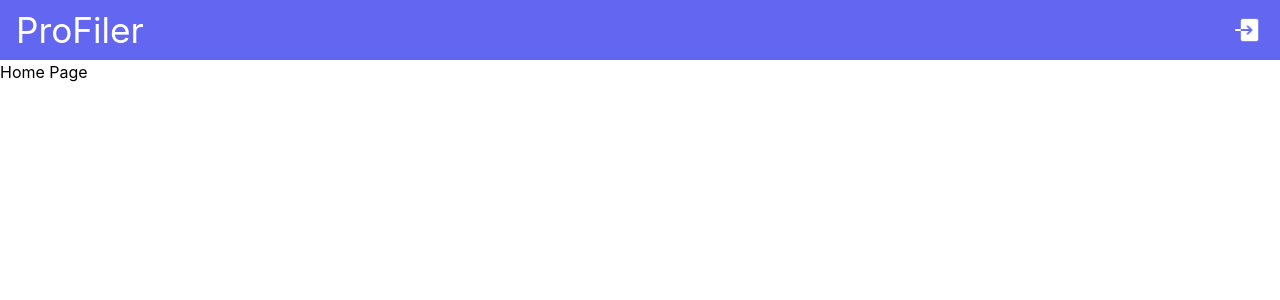
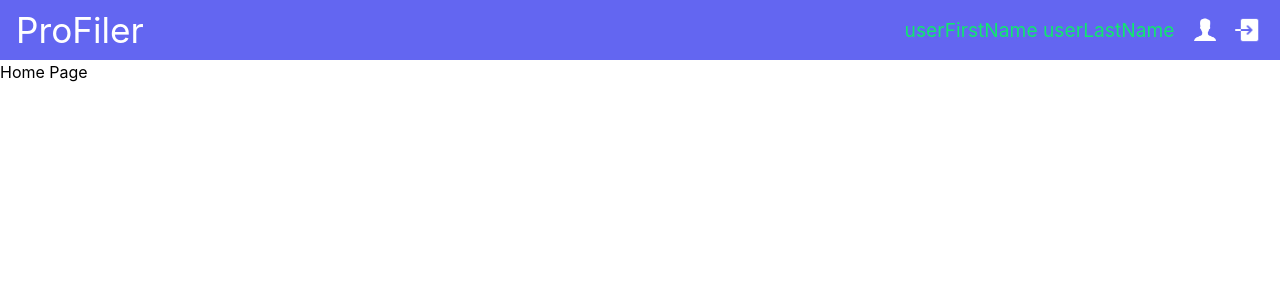
Before and after one commit to IhorAnDev/profiler-client, a React (Create React App) app: page / in a window 1280 px wide. Shown: the top 300 px of the page. Built offline with nearby package versions, Linux system fonts and the light colour scheme; sample sign-in values are in the browser's storage.

Commit message:
header login dropdown menu

```diff
--- a/src/App.js
+++ b/src/App.js
@@ -2,7 +2,7 @@ import './App.css';
 import React, { useEffect } from 'react';
 import {BrowserRouter as Router, Routes, Route} from "react-router-dom";
 import {browserHistory} from "./app/BrowserHistory";
-import Header from "./pages/header/Header";
+import Header from "./package/components/header/Header";
 
 export const App = React.memo(({children}) => {
 
--- a/src/app/AppRoutes.js
+++ b/src/app/AppRoutes.js
@@ -1,8 +1,8 @@
 import {lazy, Suspense} from "react";
-import {Loader} from "../package/components/Loader";
+import {Loader} from "../package/components/loader/Loader";
 import {Route, Routes} from "react-router-dom";
 import {PATH_NAMES as PATH_NAME, PATH_NAMES} from "../consts";
-import Header from "../pages/header/Header";
+import Header from "../package/components/header/Header";
 import MainPage from "../pages/main-page/MainPage";
 import ProtectedMainRoute from "./ProtectedRoute";
 import Home from "../pages/home/Home";
--- /dev/null
+++ b/src/package/components/header/Header.js
@@ -0,0 +1,73 @@
+import login from "../../../resources/image/login.png";
+import profile from "../../../resources/image/profile-user.png";
+import './header.scss'
+import {useDispatch, useSelector} from "react-redux";
+import {toggleForm} from "../../../pages/register/registerSlice";
+import {Navigate, useNavigate} from "react-router-dom";
+import {PATH_NAMES} from "../../../consts";
+import {setIsLogged} from "../../../pages/login/loginSlice";
+import React, {useState} from "react";
+
+const Header = () => {
+    const isLogged = useSelector(state => state.login.isLogged);
+    const userFirstName = useSelector(state => state.login.userFirstName);
+    const userLastName = useSelector(state => state.login.userLastName);
+    const [isDropdownOpen, setIsDropdownOpen] = useState(false);
+
+    const dispatch = useDispatch();
+    const navigate = useNavigate();
+
+    const handleLogoClick = () => {
+        if (isLogged) {
+            // Perform logout logic here
+            dispatch(setIsLogged(false));
+            localStorage.removeItem('token');
+        } else {
+            // Perform login logic here
+            dispatch(toggleForm());
+            navigate(PATH_NAMES.LOGIN);
+        }
+    }
+
+    function toggleDropdown() {
+        setIsDropdownOpen(!isDropdownOpen);
+    }
+
+    function handleProfileClick() {
+        toggleDropdown();
+    }
+
+    return (
+        <div className="header__container">
+            <div className="header__body">
+                <div className="header__title">ProFiler</div>
+                <div className="header__menu">
+                    {isLogged && (
+                        <div className="header__menu-user">
+                            <p> userFirstName userLastName</p>
+                        </div>
+                    )}
+                    {isLogged && (
+                        <div className="header__menu-profile">
+                            <img src={profile}
+                                 alt="profile-logo"
+                                 onClick={handleProfileClick}/>
+                            {isDropdownOpen && (
+                                <div className="dropdown__menu">
+                                    <div className="dropdown__menu-item">Home</div>
+                                    <div className="dropdown__menu-item">About</div>
+                                    <div className="dropdown__menu-item">Privet</div>
+                                </div>
+                            )}
+                        </div>
+                    )}
+                    <div className="header__menu-login">
+                        <img src={login} alt="login-logo" onClick={handleLogoClick}/>
+                    </div>
+                </div>
+            </div>
+        </div>
+    )
+}
+
+export default Header;
--- /dev/null
+++ b/src/package/components/header/header.scss
@@ -0,0 +1,61 @@
+.header {
+  &__body {
+    display: flex;
+    align-items: center;
+    justify-content: space-between;
+    width: 100%;
+    height: 60px;
+    background-color: #6366F1;
+  }
+
+  &__title {
+    color: #ffffff;
+    font-size: 2.2rem;
+    margin-left: 1rem;
+    cursor: pointer;
+  }
+
+  &__menu {
+    display: flex;
+    align-items: center;
+
+    &-user {
+      color: #10e86e;
+      font-size: 1.2rem;
+      margin: 0 1rem 0 0;
+    }
+
+    &-profile, &-login {
+      max-width: 1.8rem;
+      margin-right: 1rem;
+      cursor: pointer;
+    }
+
+    &-profile {
+      position: relative; /* Add relative positioning to the profile icon container */
+    }
+
+    .dropdown__menu {
+      position: absolute; /* Position the dropdown menu absolutely within the profile icon container */
+      top: 110%; /* Position the dropdown menu below the profile icon container */
+      left: -10%; /* Align the dropdown menu to the left edge of the profile icon container */
+      background-color: #ffffff;
+      box-shadow: 0px 4px 8px rgba(0, 0, 0, 0.1);
+      padding: 0.5rem 0;
+      min-width: 90px;
+      z-index: 1; /* Ensure the dropdown menu is above other elements */
+    }
+
+    .dropdown__menu-item {
+      padding: 0.5rem 1rem;
+      color: #333333;
+      font-size: 1rem;
+      cursor: pointer;
+      transition: background-color 0.2s;
+    }
+
+    .dropdown__menu-item:hover {
+      background-color: #f1f1f1;
+    }
+  }
+}
--- a/src/package/components/Loader.js
+++ b/src/package/components/loader/Loader.js
@@ -1,5 +1,5 @@
-import {LoaderWrap, SpinnerImg} from "./loader/styled";
-import spinner from "./loader/loader.svg";
+import {LoaderWrap, SpinnerImg} from "./styled";
+import spinner from "./loader.svg";
 
 export const Loader = ({isInner}) => {
     return (
--- a/src/pages/header/Header.js
+++ /dev/null
@@ -1,36 +0,0 @@
-import login from "../../resources/image/login.png";
-import './header.scss'
-import {useDispatch, useSelector} from "react-redux";
-import {toggleForm} from "../register/registerSlice";
-import {Navigate, useNavigate} from "react-router-dom";
-import {PATH_NAMES} from "../../consts";
-import {setIsLogged} from "../login/loginSlice";
-import React from "react";
-
-const Header = () => {
-
-    const dispatch = useDispatch();
-
-
-    const navigate = useNavigate();
-
-    const handleLogoClick = () => {
-        dispatch(toggleForm());
-        navigate(PATH_NAMES.LOGIN);
-        dispatch(setIsLogged(false));
-        localStorage.removeItem('token');
-    }
-
-    return (
-        <div className="header__container">
-            <div className="header__body">
-                <div className="header__title">ProFiler</div>
-                <div className="header__logo" onClick={handleLogoClick}>
-                    <img src={login} alt="logo"/>
-                </div>
-            </div>
-        </div>
-    )
-}
-
-export default Header;
--- a/src/pages/header/header.scss
+++ /dev/null
@@ -1,23 +0,0 @@
-.header {
-  &__body {
-    display: flex;
-    align-items: center;
-    justify-content: space-between;
-    width: 100%;
-    height: 60px;
-    background-color: #6366F1;
-  }
-
-  &__title {
-    color: #ffffff;
-    font-size: 2.2rem;
-    margin-left: 1rem;
-    cursor: pointer;
-  }
-
-  &__logo {
-    max-width: 1.8rem;
-    margin-right: 1rem;
-    cursor: pointer;
-  }
-}
--- a/src/pages/login/Login.js
+++ b/src/pages/login/Login.js
@@ -3,7 +3,7 @@ import {Link} from "react-router-dom";
 import {PATH_NAMES} from "../../consts";
 import {useNavigate} from "react-router-dom";
 import {useDispatch, useSelector} from "react-redux";
-import {Loader} from "../../package/components/Loader";
+import {Loader} from "../../package/components/loader/Loader";
 import {loginUser} from "./loginSlice";
 import {toggleForm} from "../register/registerSlice";
 
--- a/src/pages/login/loginSlice.js
+++ b/src/pages/login/loginSlice.js
@@ -8,6 +8,8 @@ const initialToken = localStorage.getItem('token') || '';
 const initialState = registerAdapter.getInitialState({
     isLogged: initialToken !== '',
     token: initialToken,
+    userFirstName: '',
+    userLastName: '',
     loginStatus: 'idle'
 });
 
@@ -34,6 +36,12 @@ export const loginSlice = createSlice({
         },
         setIsLogged: (state, action) => {
             state.isLogged = action.payload;
+        },
+        setUserFirstName: (state, action) => {
+            state.userFirstName = action.payload;
+        },
+        setUserLastName: (state, action) => {
+            state.userLastName = action.payload;
         }
     },
     extraReducers: (builder) => {
@@ -41,9 +49,11 @@ export const loginSlice = createSlice({
             .addCase(loginUser.pending, (state) => {
                 state.loginStatus = 'loading';
             })
-            .addCase(loginUser.fulfilled, (state) => {
+            .addCase(loginUser.fulfilled, (state, action) => {
                 state.loginStatus = 'idle';
                 state.isLogged = true;
+                state.userFirstName = action.payload.firstName;
+                state.userLastName = action.payload.lastName;
             })
             .addCase(loginUser.rejected, (state) => {
                 state.loginStatus = 'failed';
--- a/src/pages/register/Registration.js
+++ b/src/pages/register/Registration.js
@@ -4,7 +4,7 @@ import {PATH_NAMES} from "../../consts";
 import {useNavigate} from "react-router-dom";
 import {useDispatch, useSelector} from "react-redux";
 import {registerUser} from "./registerSlice";
-import {Loader} from "../../package/components/Loader";
+import {Loader} from "../../package/components/loader/Loader";
 import {toggleForm} from "./registerSlice";
 
 const RegistryForm = () => {
```
Also changed, not shown: src/resources/image/profile-user.png (added).
